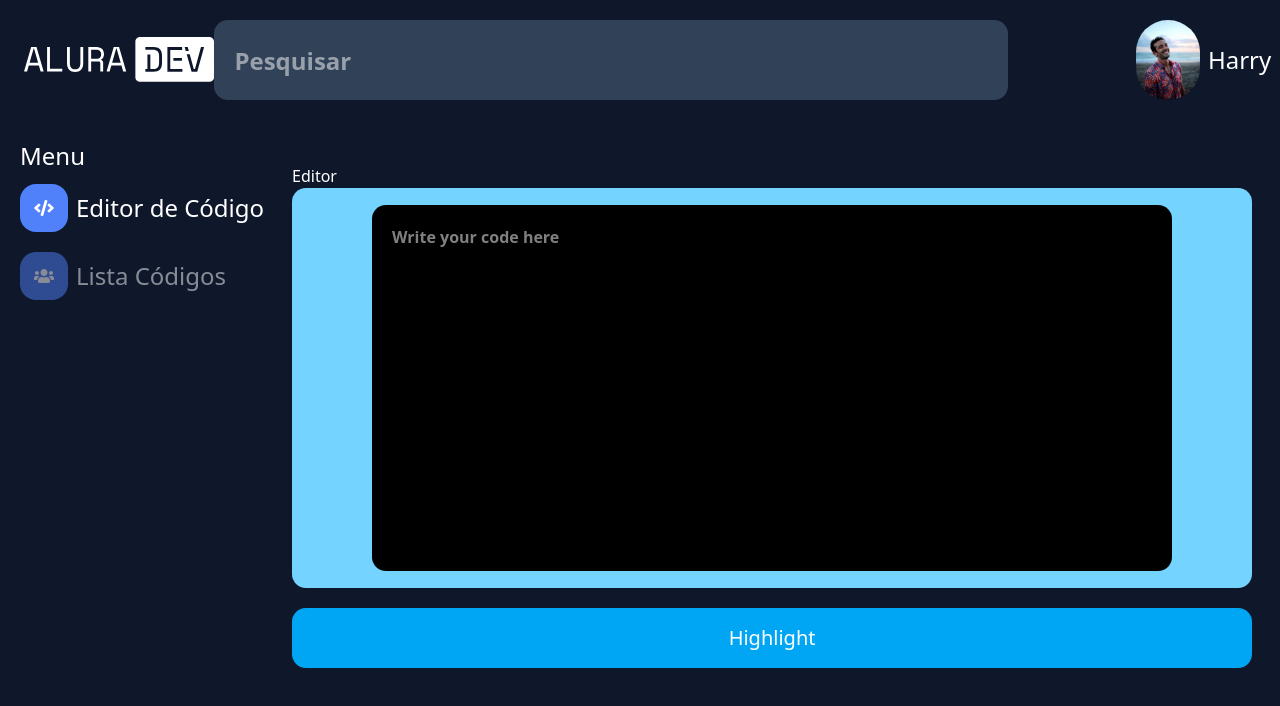
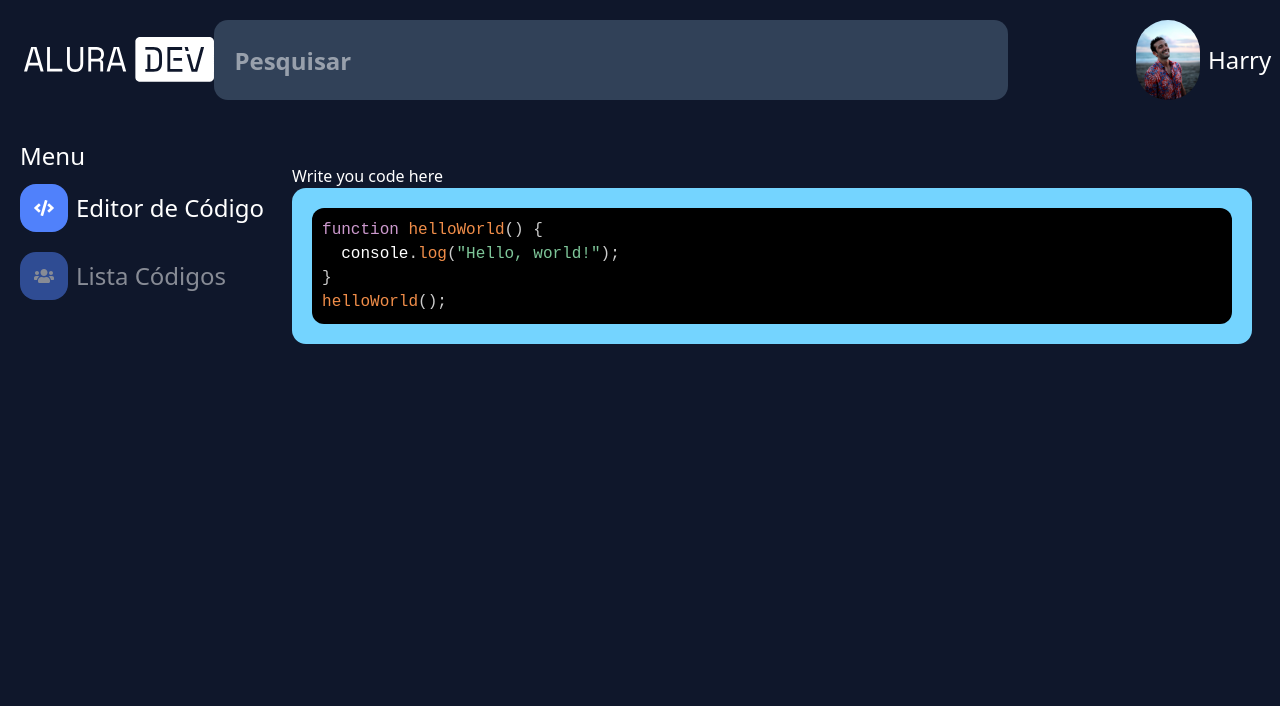
Before and after one commit to Fell0w-Sch0l4r/alura-dev, a React (Vite) app: page / in a window 1280 px wide. Shown: the top 706 px of the page. Built offline with nearby package versions, Linux system fonts and the light colour scheme.

Commit message:
add prismjs and react-simple-code-editor for enhanced code editing experience

```diff
--- a/package.json
+++ b/package.json
@@ -12,11 +12,14 @@
   "dependencies": {
     "@radix-ui/react-dialog": "^1.1.13",
     "@tailwindcss/vite": "^4.1.7",
+    "@types/prismjs": "^1.26.5",
     "class-variance-authority": "^0.7.1",
     "clsx": "^2.1.1",
     "lucide-react": "^0.511.0",
+    "prismjs": "^1.30.0",
     "react": "^19.1.0",
     "react-dom": "^19.1.0",
+    "react-simple-code-editor": "^0.14.1",
     "tailwind-merge": "^3.3.0",
     "tailwindcss": "^4.1.7",
     "vaul": "^1.1.2"
--- a/src/App.tsx
+++ b/src/App.tsx
@@ -43,7 +43,7 @@ function App() {
 					</ul>
 				</div>
 				<section className=" border-green-400 mt-6 w-11/12 mx-auto lg:w-9/12 text-white">
-					{activeMenu === "editor" ? <h1>Editor</h1> : <h1>Lista</h1>}
+					{activeMenu === "editor" ? <h1>Write you code here</h1> : <h1>Lista</h1>}
 					{activeMenu === "editor" && <CodeInput/>}
 
 				</section>
--- a/src/components/CodeInput.tsx
+++ b/src/components/CodeInput.tsx
@@ -1,18 +1,40 @@
+import { useState } from "react";
+import Editor from "react-simple-code-editor";
+import { highlight, languages } from "prismjs";
+import "prismjs/components/prism-clike";
+import "prismjs/components/prism-javascript";
+import "prismjs/themes/prism-tomorrow.css";
+
 function CodeInput() {
+	const [code, setCode] = useState(
+		`function helloWorld() {
+  console.log("Hello, world!");
+}
+helloWorld();`
+	);
+
 	return (
 		<>
-		<div className=" bg-sky-300 rounded-xl h-100 flex items-center justify-center ">
-			<div className="bg-black w-10/12 h-11/12 rounded-xl  p-5">
-				<textarea
-					placeholder="Write your code here"
-					className="w-full h-full resize-none focus:outline-none placeholder:font-semibold placeholder:opacity-50 placeholder:text-white text-white"
-					name=""
-					id=""
-				></textarea>
+		<div className=" bg-sky-300 rounded-xl h-fit flex items-center justify-center p-5">
+				<Editor
+					value={code}
+					onValueChange={setCode}
+					highlight={(code) =>
+						highlight(code, languages.javascript, "javascript")
+					}
+					padding={10}
+					style={{
+						fontFamily: "monospace",
+						fontSize: 16,
+						background: "black",
+						color: "#fff",
+						borderRadius: "12px",
+						minHeight: "50px",
+						height: "fit-content",
+						width: "100%",
+					}}
+				/>
 			</div>
-		</div>
-
-		<button className="rounded-xl w-full h-15 mt-5 bg-sky-500 active:bg-sky-700 text-xl">Highlight</button>
 		</>
 
 	);
```
Also changed, not shown: 1 other file (tests, documents, lock files or other folders).
